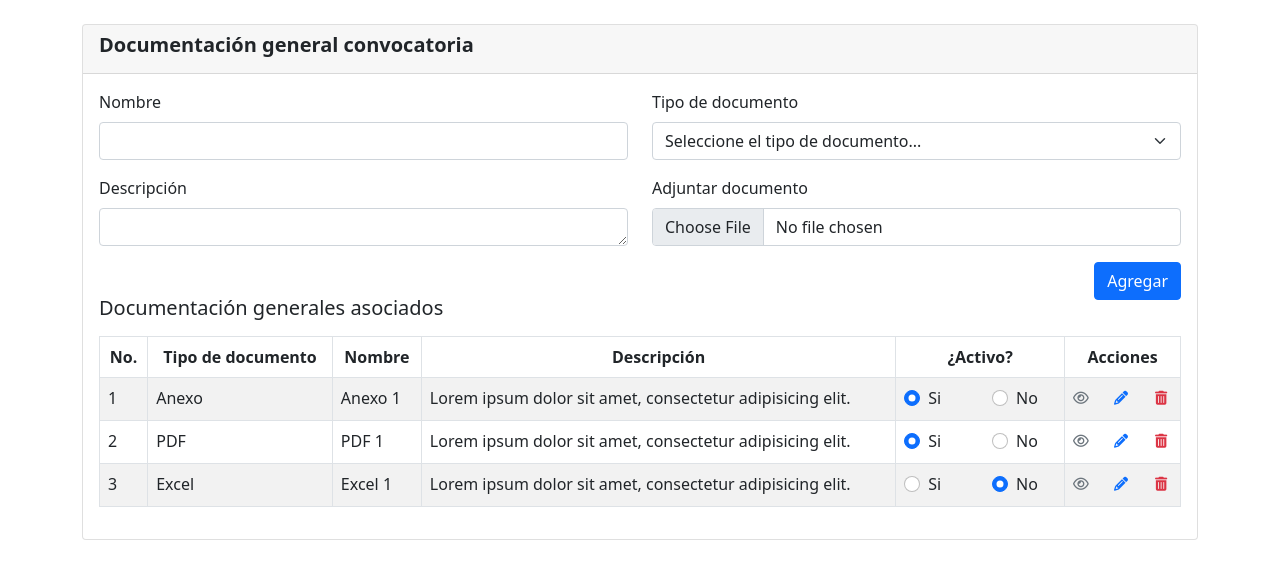
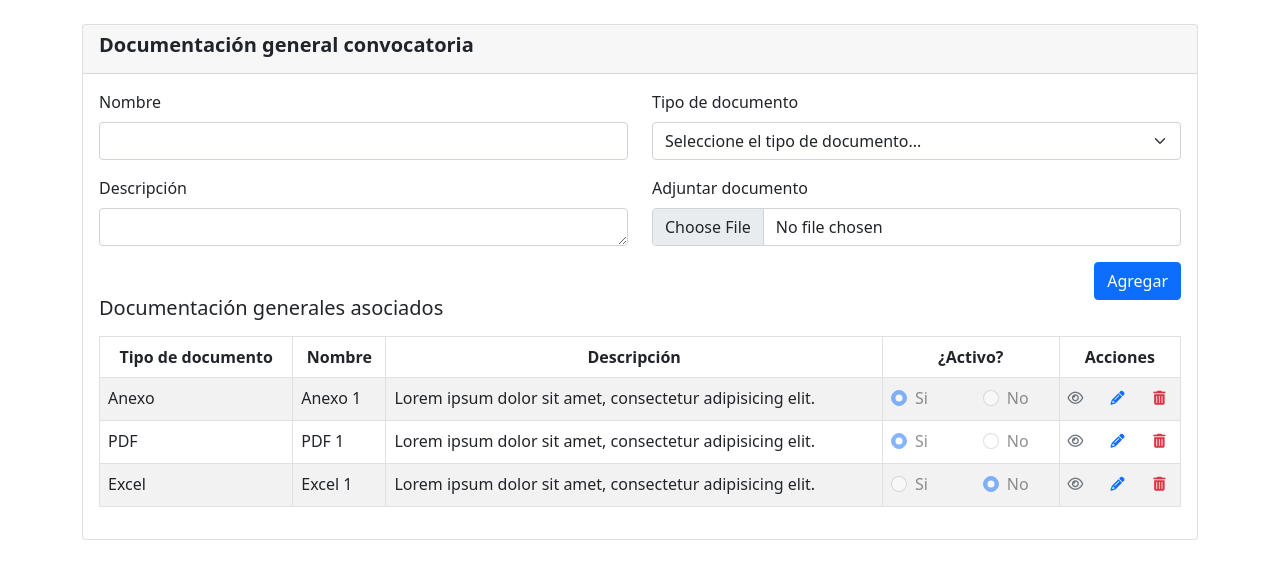
Before and after one commit to josefcogil/kunai-test, a React (Create React App) app: page / in a window 1280 px wide. Shown: the top 576 px of the page. Built offline with nearby package versions, Linux system fonts and the light colour scheme.

Commit message:
feat: remove item id

```diff
--- a/src/App.jsx
+++ b/src/App.jsx
@@ -6,21 +6,21 @@ import { useState } from 'react';
 const App = () => {
   let defaultItems = [
     {
-      id: 1,
+      //id: 1,
       name: 'Anexo 1',
       description: 'Lorem ipsum dolor sit amet, consectetur adipisicing elit.',
       type: 'Anexo',
       active: true,
     },
     {
-      id: 2,
+      //id: 2,
       name: 'PDF 1',
       description: 'Lorem ipsum dolor sit amet, consectetur adipisicing elit.',
       type: 'PDF',
       active: true,
     },
     {
-      id: 3,
+      //id: 3,
       name: 'Excel 1',
       description: 'Lorem ipsum dolor sit amet, consectetur adipisicing elit.',
       type: 'Excel',
@@ -44,7 +44,7 @@ const App = () => {
               <DocumentForm
                 items={items}
                 setItems={setItems}
-                id={items.length}
+                //id={items.length}
               />
             </Col>
           </Row>
--- a/src/components/DocumentTable.jsx
+++ b/src/components/DocumentTable.jsx
@@ -2,12 +2,14 @@ import { Table } from 'react-bootstrap';
 import TableItem from './TableItem';
 
 const DocumentTable = ({ items }) => {
+  let key = 0;
+
   return (
     <>
       <Table striped bordered hover className="mt-3">
         <thead className="text-center">
           <tr>
-            <th>No.</th>
+            {/*<th>No.</th>*/}
             <th>Tipo de documento</th>
             <th>Nombre</th>
             <th>Descripción</th>
@@ -17,7 +19,7 @@ const DocumentTable = ({ items }) => {
         </thead>
         <tbody>
           {items.map((item) => (
-            <TableItem key={item.id} item={item} />
+            <TableItem key={key++} item={item} />
           ))}
         </tbody>
       </Table>
--- a/src/components/TableItem.jsx
+++ b/src/components/TableItem.jsx
@@ -2,7 +2,6 @@ import { Form, Row, Col } from 'react-bootstrap';
 
 const TableItem = ({ item }) => (
   <tr>
-    <td>{item.id}</td>
     <td>{item.type}</td>
     <td>{item.name}</td>
     <td>{item.description}</td>
@@ -12,6 +11,7 @@ const TableItem = ({ item }) => (
           <Form.Check
             inline
             label="Si"
+            disabled
             checked={item.active ? true : false}
             type="radio"
           />
@@ -20,6 +20,7 @@ const TableItem = ({ item }) => (
           <Form.Check
             inline
             label="No"
+            disabled
             checked={item.active ? false : true}
             type="radio"
           />
```
